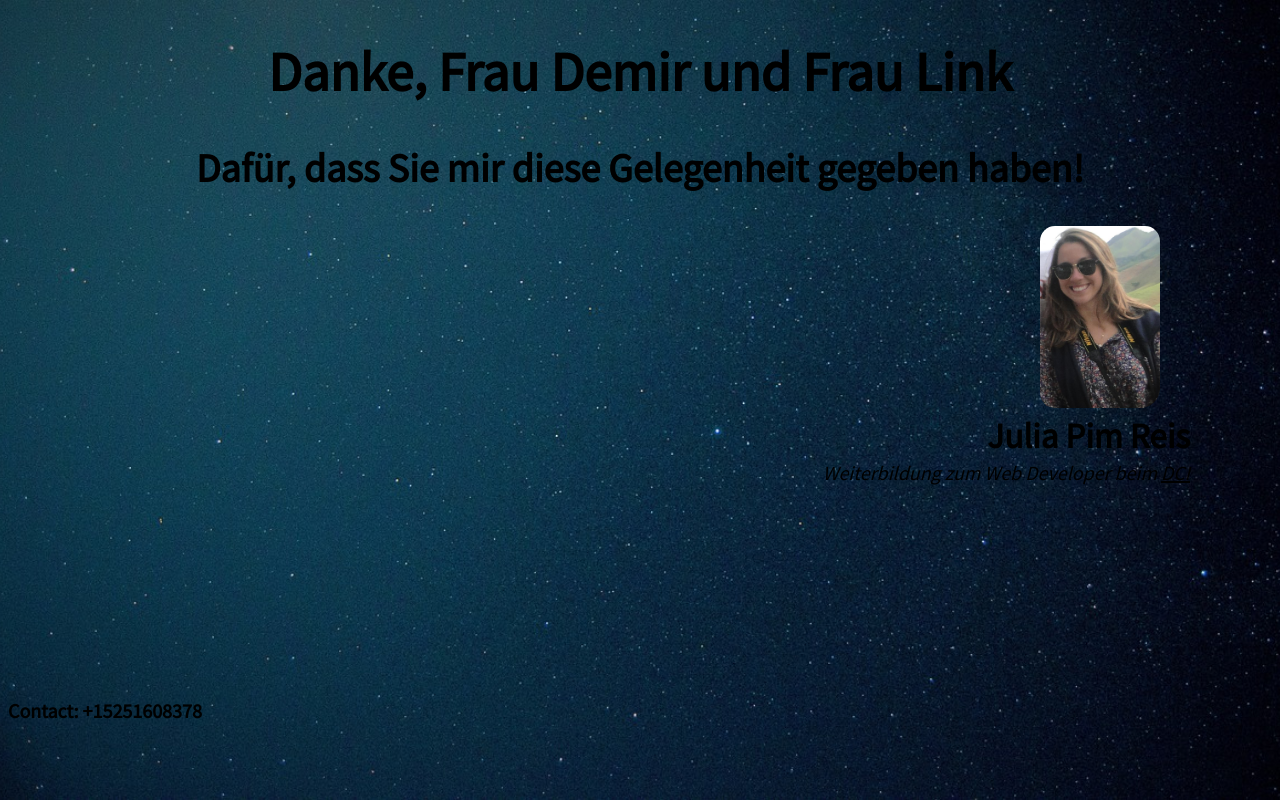
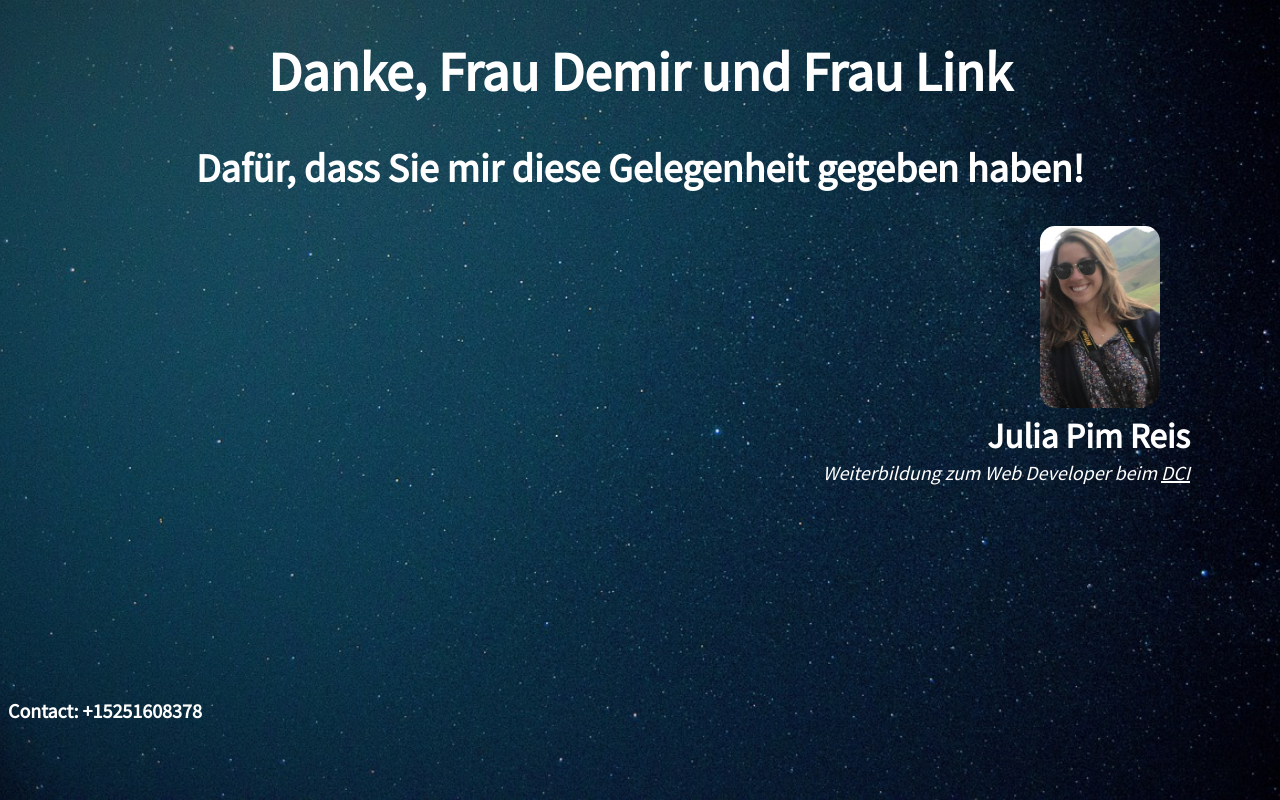
Before and after one commit to juliapim/microsite, a plain HTML site: page index.html in a window 1280 px wide. Drawn offline with Linux system fonts and the light colour scheme.

Commit message:
Add files via upload

```diff
--- a/index.html
+++ b/index.html
@@ -30,7 +30,7 @@
         h1 {
             text-align: center;
             font-size: 55px;
-            color: black;
+            color: white;
             font-style: bold;
             font-family: 'Source Sans Pro', sans-serif;
         }
@@ -38,7 +38,7 @@
         h2 {
             text-align: center;
             font-size: 40px;
-            color: black;
+            color: white;
             font-family: 'Source Sans Pro', sans-serif;
         }
 
@@ -47,7 +47,7 @@
             font-size: 35px;
             text-decoration-style: dashed;
             margin-bottom: 0px;
-            color: black;
+            color: white;
             font-family: 'Source Sans Pro', sans-serif;
         }
 
@@ -57,6 +57,7 @@
             font-family: 'Source Sans Pro', sans-serif;
             font-size: 20px;
             padding: 50 20px;
+            color: white;
         }
 
         p {
@@ -64,12 +65,12 @@
             font-style: italic;
             font-size: 20px;
             font-family: 'Source Sans Pro', sans-serif;
-            color: black;
+            color: white;
             font-style: italic
         }
 
         p a {
-            color: black;
+            color: white;
         }
         div {
             position: absolute;
```
